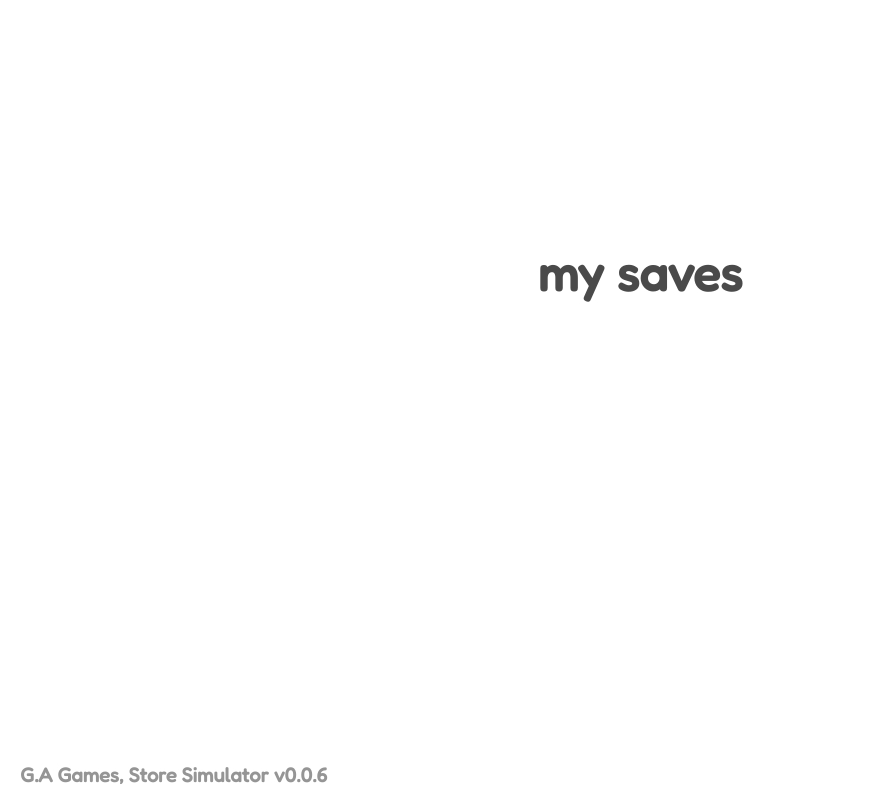
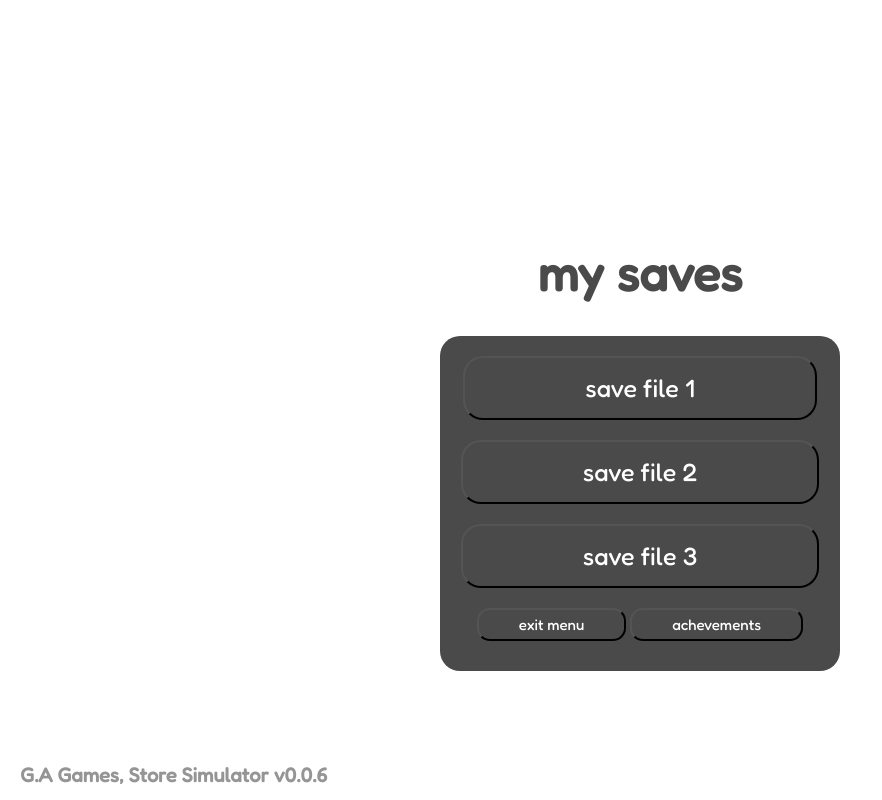
Before and after one commit to GA-Gamesdev/store-simulator, a plain HTML site: page index.html in a window 1280 px wide. Both pictures are taken after a click on the button "play". Shown: the whole page, without its empty margins (0-882 px from the left). Drawn offline with Linux system fonts and the light colour scheme.

Commit message:
Enhance UI with save buttons and back navigation
Added save functionality and improved UI elements.

```diff
--- a/index.html
+++ b/index.html
@@ -35,7 +35,7 @@ text-align: center;
 .ui-button:hover{
   background-color: #6c6c6c;
   color:white;
-  padding: 15px 120px;
+
   font-family:Fredoka ;
   font-size: 30px;
 
@@ -45,9 +45,40 @@ text-align: center;
 .ui-button:active{
   background-color: #272727;
   color:white;
-  padding: 15px 120px;
+
   font-family:Fredoka ;
   font-size: 21px;
+
+  transition-duration: 0.3s;
+}
+
+.ui-button-small{
+  background-color: #4a4a4a;
+  color:white;
+  padding: 5px 40px;
+  font-family:Fredoka ;
+  font-size:15px;
+  border-radius: 13px;
+
+    transition-duration: 0.3s;
+}
+
+.ui-button-small:hover{
+  background-color: #6c6c6c;
+  color:white;
+
+  font-family:Fredoka ;
+  font-size: 19px;
+
+  transition-duration: 0.3s;
+}
+
+.ui-button-small:active{
+  background-color: #272727;
+  color:white;
+
+  font-family:Fredoka ;
+  font-size: 10px;
 
   transition-duration: 0.3s;
 }
@@ -59,6 +90,24 @@ text-align: center;
 .save-ui{
   display: none;
 
+}
+
+.savebox{
+border-radius: 20px;
+background-color: #4a4a4a;
+    display: inline-block; /* shrinks to content size */
+
+    padding-top: 20px;
+    padding-bottom: 30px;
+    min-height: 250px;
+    min-width: 400px;
+    max-width: 400px;
+    max-height: 450px;
+}
+
+.sep1{
+
+    padding: 10px;
 }
 </style>
 
@@ -74,7 +123,21 @@ text-align: center;
           <div class="save-ui">
             <div class="savecontent">
             <h1 style="font-family: Fredoka; font-size: 50px; color:#4a4a4a">my saves</h1>
+            <div class="savebox">
+              <button class="ui-button">save file 1</button>
+              <div class="sep1"></div>
+                <button class="ui-button">save file 2</button>
+                      <div class="sep1"></div>
+                  <button class="ui-button">save file 3</button>
+                    <div class="sep1"></div>
+                          <button id="back1" class="ui-button-small">exit menu</button>
+                          <button class="ui-button-small">achevements</button>
             </div>
+            </div>
+          </div>
+
+          <div class>
+
           </div>
   </body>
 </html>
@@ -84,4 +147,10 @@ hi.addEventListener("click",()=>{
  document.querySelector(".title-ui").style.display = "none"
   document.querySelector(".save-ui").style.display = "block"
 })
+
+const bk1 = document.getElementById("back1")
+bk1.addEventListener("click",()=>{
+ document.querySelector(".title-ui").style.display = "block"
+  document.querySelector(".save-ui").style.display = "none"
+})
 </script>
```
